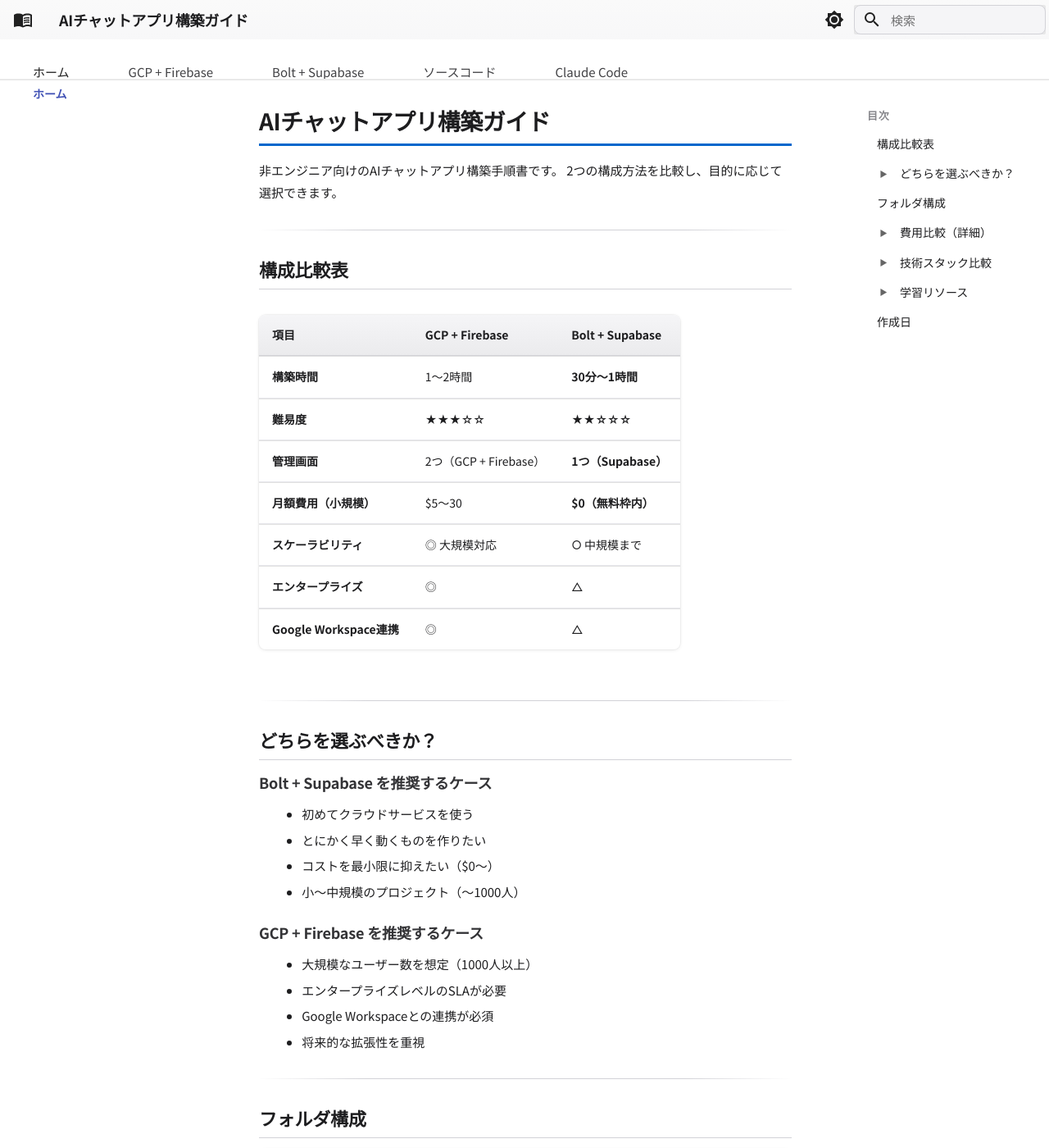
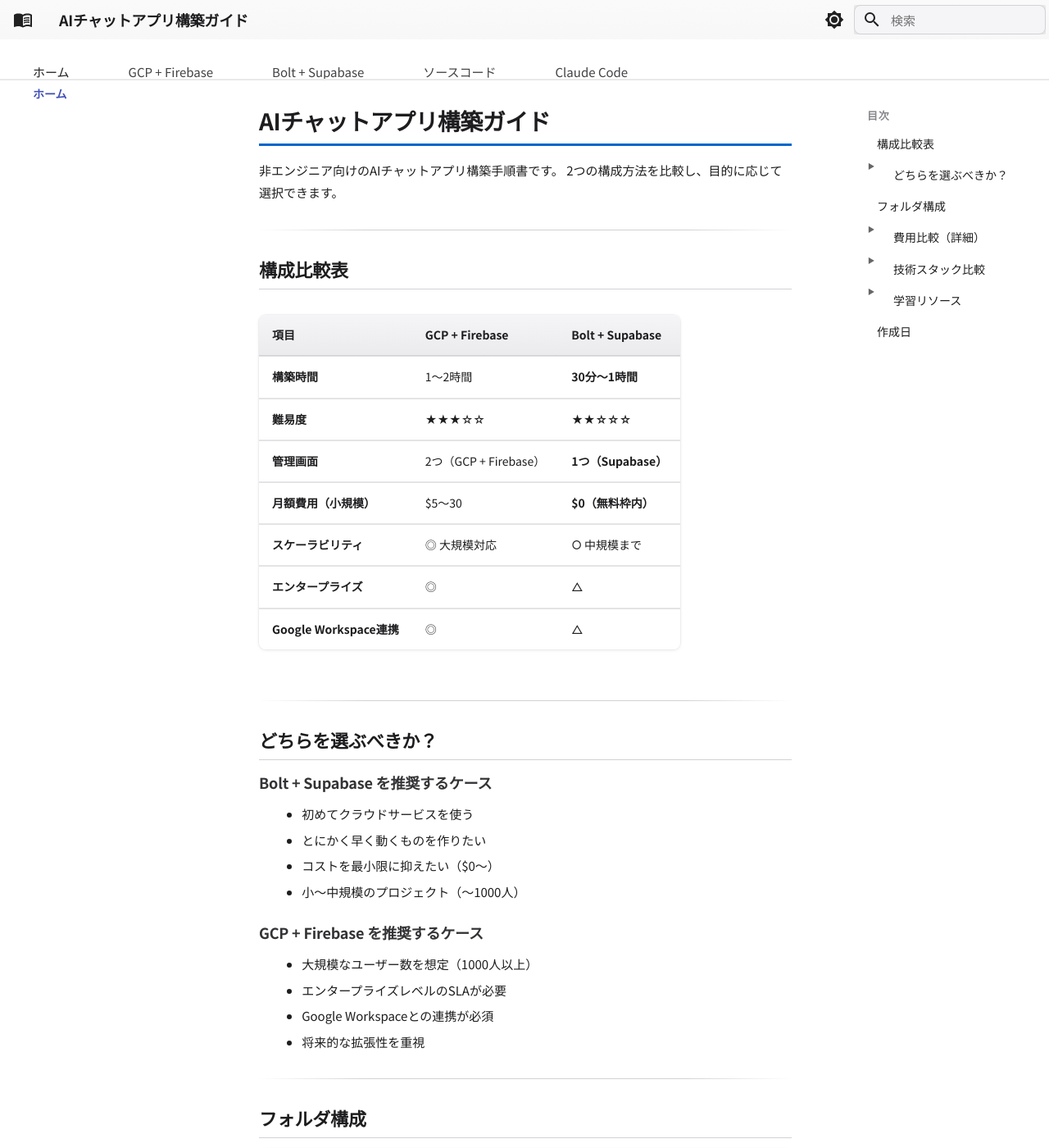
Before and after one commit to michihiro-316/ai-chat-docs, an MkDocs documentation site: the page built from docs/index.md, in a window 1280 px wide and 1400 px high. Shown: the whole window at 82% size. Built offline with MkDocs 1.6.1 and Material for MkDocs 9.7.7, drawn with Linux system fonts in a browser that asks for light colours.

Commit message:
fix: TOC折りたたみ機能を改善（リンク遷移対応）
修正内容:
- トグルボタンをリンクの外に配置（クリック時の遷移を妨げない）
- JavaScriptで直接style.cssTextを設定（CSS上書き問題を解決）
- flexレイアウトでトグルとリンクを横並びに
- トグルにホバー効果を追加

🤖 Generated with [Claude Code](https://claude.com/claude-code)

Co-Authored-By: Claude Opus 4.5 <noreply@anthropic.com>

```diff
--- a/docs/javascripts/toc-collapse.js
+++ b/docs/javascripts/toc-collapse.js
@@ -1,4 +1,4 @@
-// TOC折りたたみ機能 v4 - MkDocs Material対応
+// TOC折りたたみ機能 v5 - リンク遷移を妨げない版
 (function() {
   'use strict';
 
@@ -32,13 +32,18 @@
         // ネストNavにもクラス追加（CSS用）
         nestedNav.classList.add('toc-nested-nav');
 
-        // トグルボタン作成
+        // 直接スタイルを設定（CSS上書き対策）
+        nestedNav.style.cssText = 'display: none !important; visibility: hidden !important;';
+
+        // トグルボタン作成（リンクの外に配置）
         var toggle = document.createElement('span');
         toggle.className = 'toc-toggle';
         toggle.textContent = '▶';
+        toggle.setAttribute('role', 'button');
+        toggle.setAttribute('aria-label', '展開/折りたたみ');
 
-        // クリックイベント
-        toggle.onclick = function(e) {
+        // クリックイベント（トグルボタンのみ）
+        toggle.addEventListener('click', function(e) {
           e.preventDefault();
           e.stopPropagation();
 
@@ -47,16 +52,16 @@
           if (isCollapsed) {
             item.classList.remove('toc-collapsed');
             toggle.textContent = '▼';
+            nestedNav.style.cssText = 'display: block !important; visibility: visible !important;';
           } else {
             item.classList.add('toc-collapsed');
             toggle.textContent = '▶';
+            nestedNav.style.cssText = 'display: none !important; visibility: hidden !important;';
           }
+        });
 
-          return false;
-        };
-
-        // リンクの前に挿入
-        link.insertBefore(toggle, link.firstChild);
+        // トグルをリンクの前に挿入（リンクの外）
+        item.insertBefore(toggle, link);
       }
     });
   }
--- a/docs/stylesheets/extra.css
+++ b/docs/stylesheets/extra.css
@@ -597,59 +597,53 @@ pre code,
 }
 
 /* ========================================
-   TOC折りたたみ機能（MkDocs Material対応）
+   TOC折りたたみ機能（MkDocs Material対応 v2）
    ======================================== */
-/* 右サイドバーを表示に戻す */
+/* 右サイドバーを表示 */
 .md-sidebar--secondary {
   display: block !important;
 }
 
-/* 折りたたみ状態のネストナビを非表示 */
-/* MkDocs MaterialはネストをNav要素(.md-nav)で囲む */
-.md-sidebar--secondary .md-nav__item.toc-collapsed > nav.md-nav,
-.md-sidebar--secondary .md-nav__item.toc-collapsed > .md-nav,
-.md-sidebar--secondary .md-nav__item.toc-collapsed > .toc-nested-nav {
-  display: none !important;
-  height: 0 !important;
-  max-height: 0 !important;
-  overflow: hidden !important;
-  visibility: hidden !important;
-  opacity: 0 !important;
-  padding: 0 !important;
-  margin: 0 !important;
-}
-
-/* 展開状態のネストナビを表示 */
-.md-sidebar--secondary .md-nav__item.toc-collapsible:not(.toc-collapsed) > nav.md-nav,
-.md-sidebar--secondary .md-nav__item.toc-collapsible:not(.toc-collapsed) > .md-nav,
-.md-sidebar--secondary .md-nav__item.toc-collapsible:not(.toc-collapsed) > .toc-nested-nav {
-  display: block !important;
-  height: auto !important;
-  max-height: none !important;
-  visibility: visible !important;
-  opacity: 1 !important;
-}
-
-/* トグルボタン */
+/* トグルボタン（リンクの外に配置） */
 .md-sidebar--secondary .toc-toggle {
-  display: inline-block !important;
-  width: 16px !important;
-  font-size: 10px !important;
+  display: inline-flex !important;
+  align-items: center !important;
+  justify-content: center !important;
+  width: 18px !important;
+  height: 18px !important;
+  font-size: 9px !important;
   color: #666 !important;
   cursor: pointer !important;
-  margin-right: 4px !important;
   user-select: none !important;
-  text-align: center !important;
+  flex-shrink: 0 !important;
+  margin-right: 2px !important;
+  border-radius: 3px !important;
+  transition: background 0.15s ease !important;
 }
 
 .md-sidebar--secondary .toc-toggle:hover {
   color: #0066cc !important;
+  background: rgba(0, 102, 204, 0.1) !important;
 }
 
-/* TOCリンクのスタイル調整 */
+/* 折りたたみ可能なアイテムのレイアウト */
+.md-sidebar--secondary .md-nav__item.toc-collapsible {
+  display: flex !important;
+  flex-wrap: wrap !important;
+  align-items: flex-start !important;
+}
+
+/* リンクのスタイル（クリック可能に） */
 .md-sidebar--secondary .md-nav__item.toc-collapsible > .md-nav__link {
-  display: flex !important;
-  align-items: center !important;
+  flex: 1 !important;
+  min-width: 0 !important;
+}
+
+/* ネストナビは全幅で表示 */
+.md-sidebar--secondary .md-nav__item.toc-collapsible > nav.md-nav,
+.md-sidebar--secondary .md-nav__item.toc-collapsible > .toc-nested-nav {
+  width: 100% !important;
+  flex-basis: 100% !important;
 }
 
 /* ========================================
```
